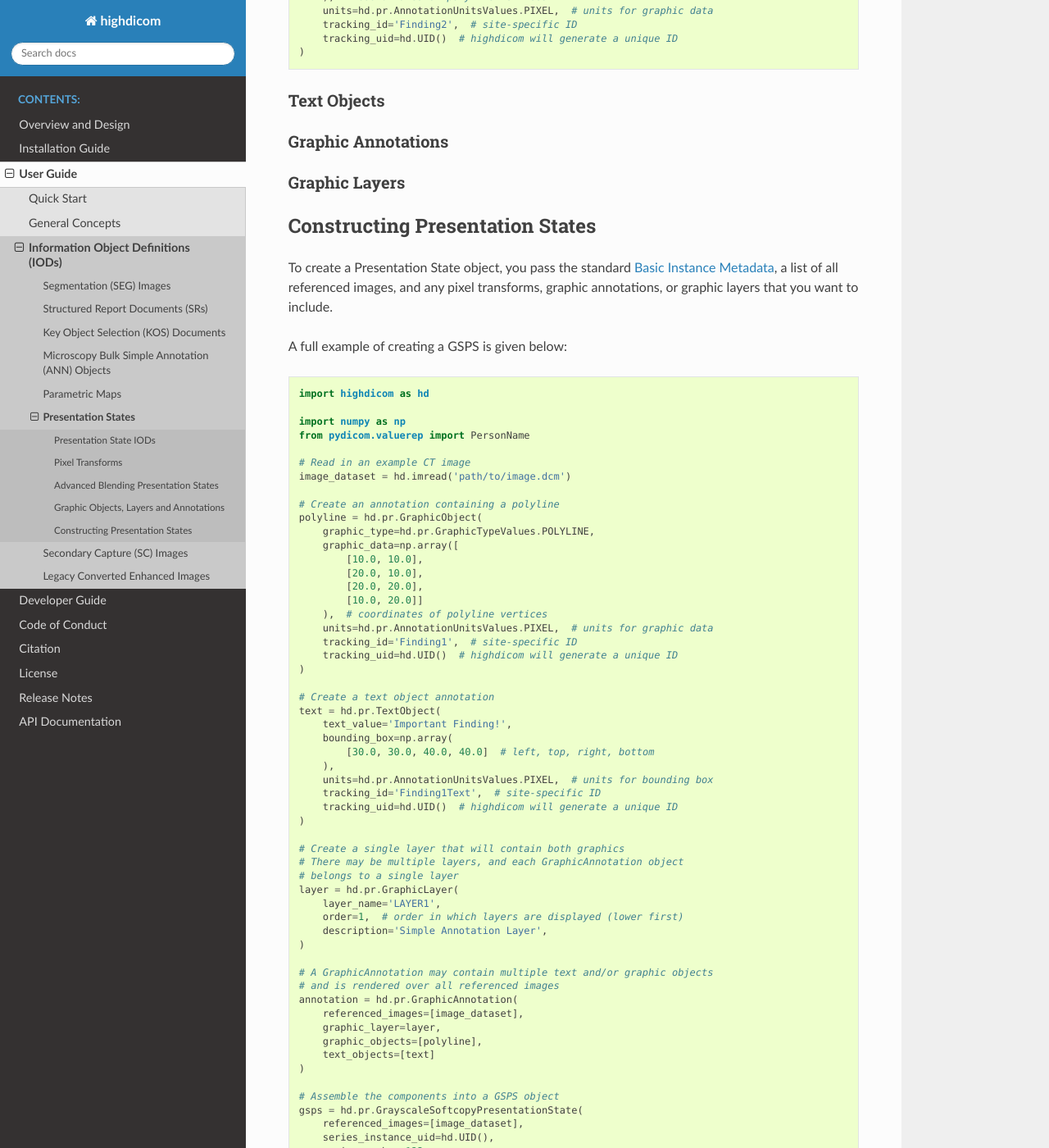
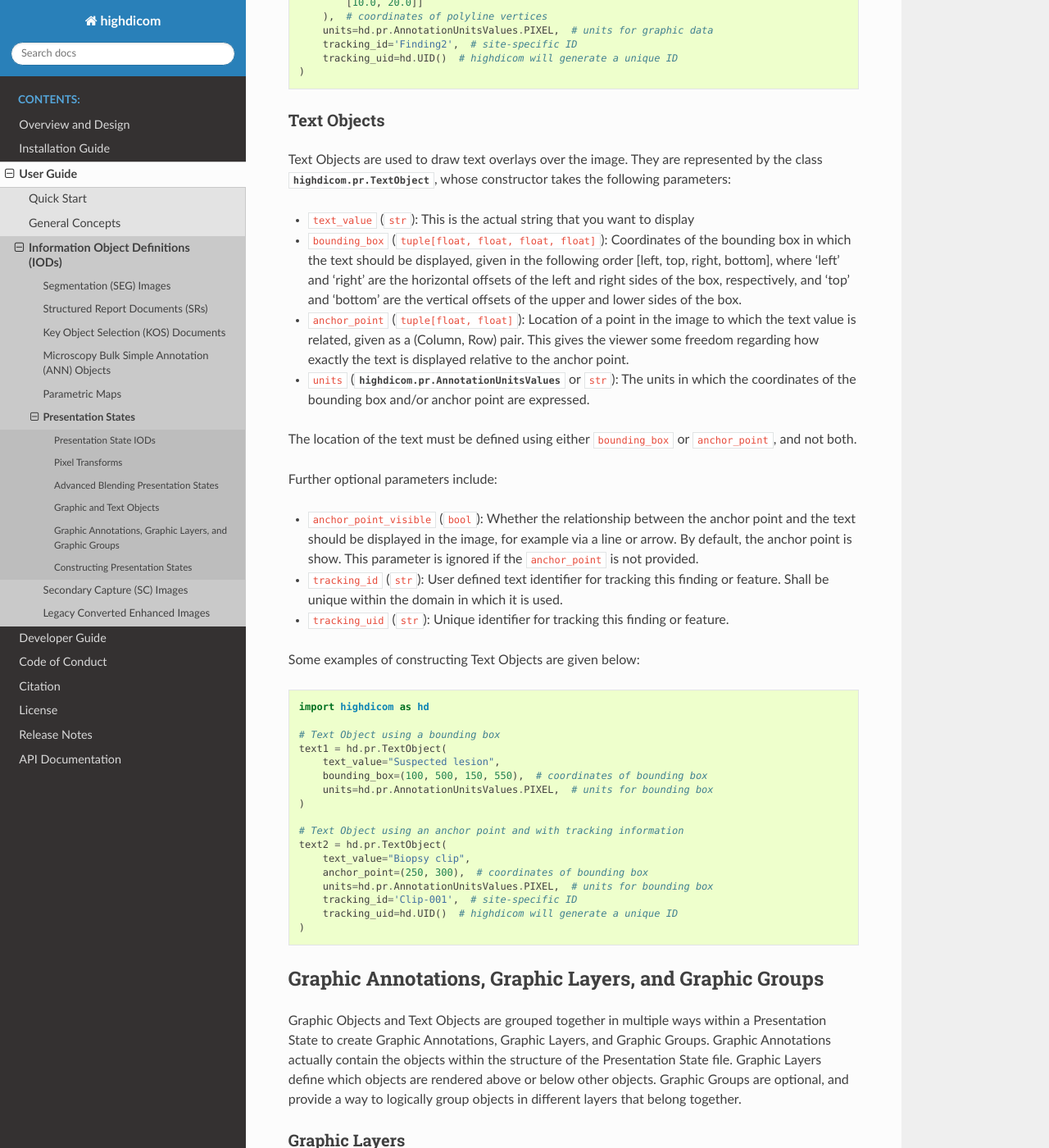
Before and after one commit to ImagingDataCommons/highdicom, a Sphinx documentation site: the page built from docs/pr.rst, in a window 1280 px wide and 1400 px high, scrolled down 3513 px. Shown: the whole window at 82% size. Built offline with Sphinx 7.4.7 and the Read the Docs theme 3.1.0, drawn with Linux system fonts in a browser that asks for light colours; pages that are not in the unit, such as notebooks, are missing from menus; some of the changed text lies outside the part shown.

Commit message:
Progress on pr.rst

```diff
--- a/docs/index.rst
+++ b/docs/index.rst
@@ -32,7 +32,6 @@ For questions, suggestions, or to report bugs, please use the issue tracker on o
    usage
    development
    code_of_conduct
-   conformance
    citation
    license
    release_notes
--- a/docs/pr.rst
+++ b/docs/pr.rst
@@ -112,12 +112,12 @@ the presentation state as without it.
 Advanced Blending Presentation States
 -------------------------------------
 
-Graphic Objects, Layers and Annotations
----------------------------------------
+Graphic and Text Objects
+------------------------
 
-A presentation state may contain any number of Graphic Objects and Text
-Objects. These are grouped into Graphic Annotations, each of which relates to a
-single Graphic Layer.
+There are two basic "building blocks" used to store annotations in Presentation
+States: Graphic Objects and Text Objects. A presentation state may contain any
+number of Graphic Objects and Text Objects.
 
 Graphic Objects
 ~~~~~~~~~~~~~~~
@@ -184,10 +184,99 @@ Some examples of constructing Graphic Objects are given below:
 Text Objects
 ~~~~~~~~~~~~
 
+Text Objects are used to draw text overlays over the image. They are
+represented by the class :class:`highdicom.pr.TextObject`, whose constructor
+takes the following parameters:
+
+- ``text_value`` (``str``): This is the actual string that you want to display
+- ``bounding_box`` (``tuple[float, float, float, float]``): Coordinates of the
+  bounding box in which the text should be displayed, given in the following
+  order [left, top, right, bottom], where 'left' and 'right' are the horizontal
+  offsets of the left and right sides of the box, respectively, and 'top' and
+  'bottom' are the vertical offsets of the upper and lower sides of the box.
+- ``anchor_point`` (``tuple[float, float]``): Location of a point in the image
+  to which the text value is related, given as a (Column, Row) pair. This gives
+  the viewer some freedom regarding how exactly the text is displayed relative
+  to the anchor point.
+- ``units`` (:class:`highdicom.pr.AnnotationUnitsValues` or ``str``): The units
+  in which the coordinates of the bounding box and/or anchor point are
+  expressed.
+
+The location of the text must be defined using either ``bounding_box`` or
+``anchor_point``, and not both.
+
+Further optional parameters include:
+
+- ``anchor_point_visible`` (``bool``): Whether the relationship between the
+  anchor point and the text should be displayed in the image, for example via a
+  line or arrow. By default, the anchor point is show. This parameter is
+  ignored if the ``anchor_point`` is not provided.
+- ``tracking_id`` (``str``): User defined text identifier for tracking this
+  finding or feature. Shall be unique within the domain in which it is used.
+- ``tracking_uid`` (``str``): Unique identifier for tracking this finding or
+  feature.
+
+Some examples of constructing Text Objects are given below:
+
+.. code-block:: python
+
+    import highdicom as hd
+
+    # Text Object using a bounding box
+    text1 = hd.pr.TextObject(
+        text_value="Suspected lesion",
+        bounding_box=(100, 500, 150, 550),  # coordinates of bounding box
+        units=hd.pr.AnnotationUnitsValues.PIXEL,  # units for bounding box
+    )
+
+    # Text Object using an anchor point and with tracking information
+    text2 = hd.pr.TextObject(
+        text_value="Biopsy clip",
+        anchor_point=(250, 300),  # coordinates of bounding box
+        units=hd.pr.AnnotationUnitsValues.PIXEL,  # units for bounding box
+        tracking_id='Clip-001',  # site-specific ID
+        tracking_uid=hd.UID()  # highdicom will generate a unique ID
+    )
+
+Graphic Annotations, Graphic Layers, and Graphic Groups
+-------------------------------------------------------
+
+Graphic Objects and Text Objects are grouped together in multiple ways within a
+Presentation State to create Graphic Annotations, Graphic Layers, and Graphic
+Groups. Graphic Annotations actually contain the objects within the structure
+of the Presentation State file. Graphic Layers define which objects are rendered
+above or below other objects. Graphic Groups are optional, and provide a way
+to logically group objects in different layers that belong together.
+
+Graphic Layers
+~~~~~~~~~~~~~~
+
+
+
 Graphic Annotations
 ~~~~~~~~~~~~~~~~~~~
 
-Graphic Layers
+Graphic Objects and Text Objects are grouped together within items of the
+Graphic Annotation Sequence. In highdicom we use the
+:class:`highdicom.pr.GraphicAnnotation` class to represent these items. Any
+number and combination of Graphic Objects and/or Text Objects may be placed
+together in a Graphic Annotation, provided that there is at least one object
+in total.
+
+All objects within a Graphic Annotation belong to the same Graphic Layer (see
+below) and are rendered over the same image or image frame (or set of images or
+image frames).
+
+To construct a Graphic Annotation, pass the list of images to which the
+annotations apply, the Graphic Layer object to which the objects in this
+annotation belong, and the objects themselves.
+
+WHAT TO DO IF THEY APPLY TO ALL???
+
+
+ADD AN EXAMPLE
+
+Graphic Groups
 ~~~~~~~~~~~~~~
 
 Constructing Presentation States
```
Also changed, not shown: docs/release_notes.rst (+8 -8 lines), 1 other file.
